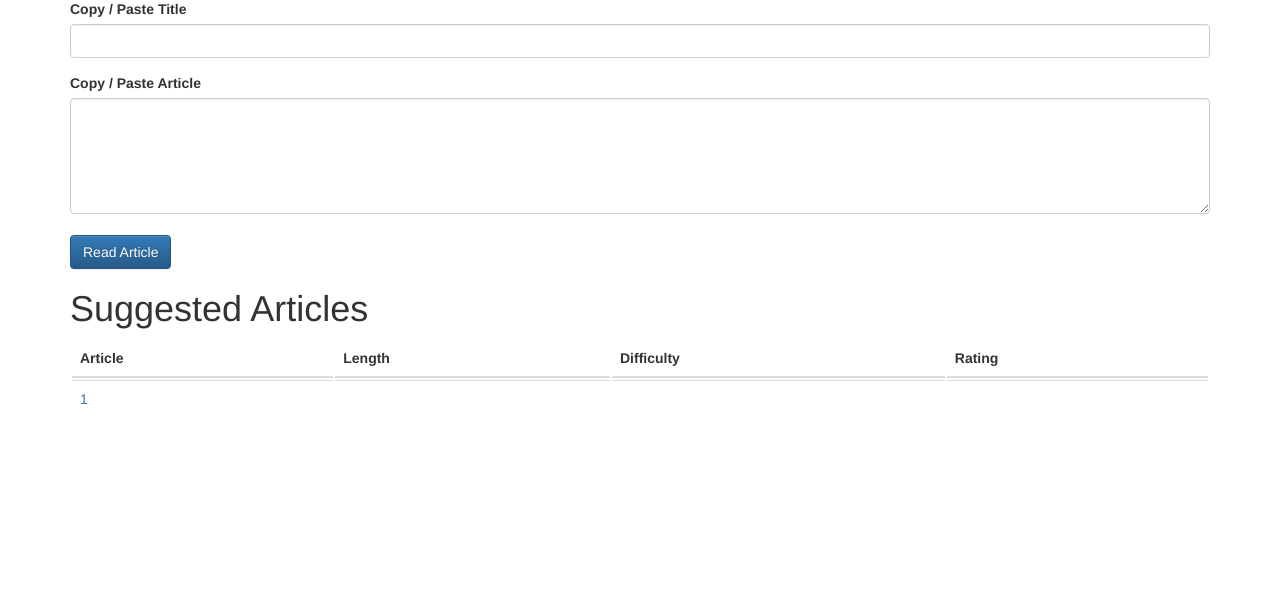
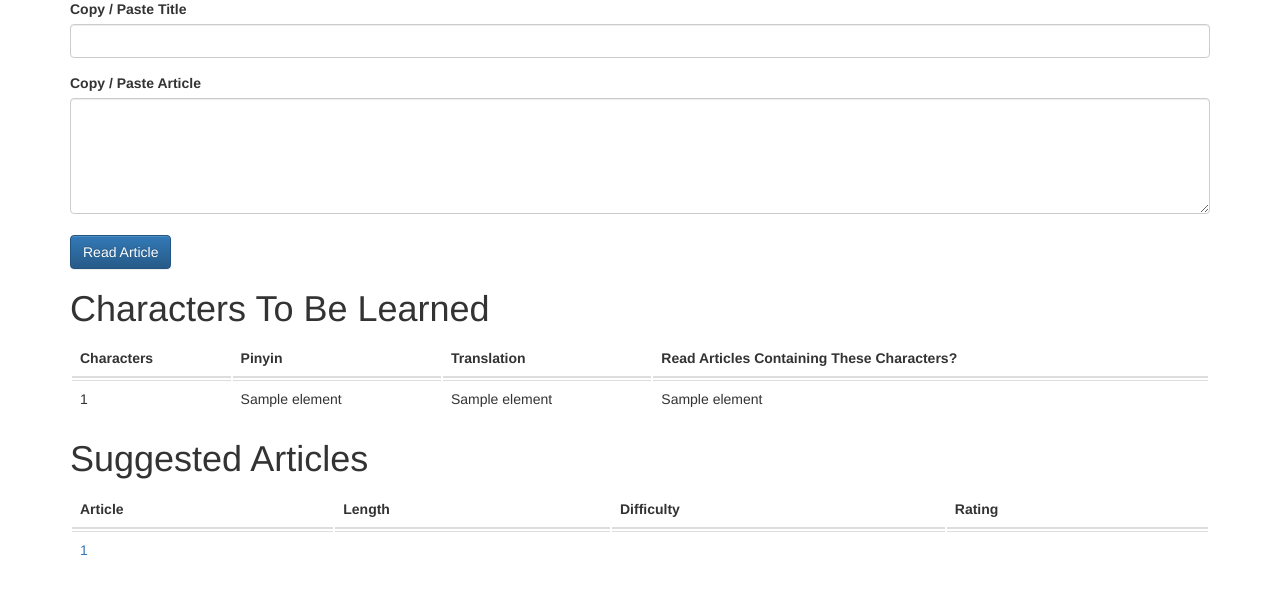
Before and after one commit to mtyadev/chinese_article_recommendation_engine, a Flask app: template app/templates/index.html in a window 1280 px wide. Shown: the part 168-762 px from the top of the page. Run offline with Flask 2, Linux system fonts and the light colour scheme; the template is opened without the code that fills it: most values are stand-ins (such as "Sample title", 1, 10 or a date in 2020); some libraries are stand-ins or nearby versions.

Commit message:
Displaying when unknown characters appeared in more than 2 articles.

```diff
--- a/app/templates/index.html
+++ b/app/templates/index.html
@@ -23,6 +23,28 @@
         <button type="submit" class="btn btn-primary" name="send">Read Article</button>
       </form>
 
+    <h1>Characters To Be Learned</h1>
+        <table class="table">
+          <thead class="thead-dark">
+            <tr>
+              <th scope="col">Characters</th>
+              <th scope="col">Pinyin</th>
+              <th scope="col">Translation</th>
+              <th scope="col">Read Articles Containing These Characters?</th>
+            </tr>
+          </thead>
+          <tbody>
+          {% for element in characters_to_be_learned %}
+            <tr>
+              <td>{{element[0]}}</td>
+              <td>{{element[1]}}</td>
+              <td>{{element[2]}}</td>
+              <td>{{element[3]}}</td>
+            </tr>
+          {% endfor %}
+          </tbody>
+        </table>
+
     <h1>Suggested Articles</h1>
 
         <table class="table">
```
Also changed, not shown: app/views.py (+21 -1 lines).
